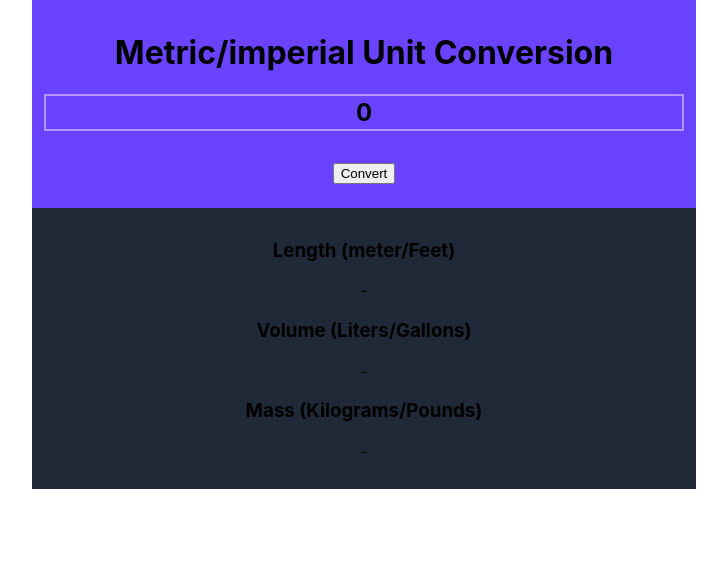
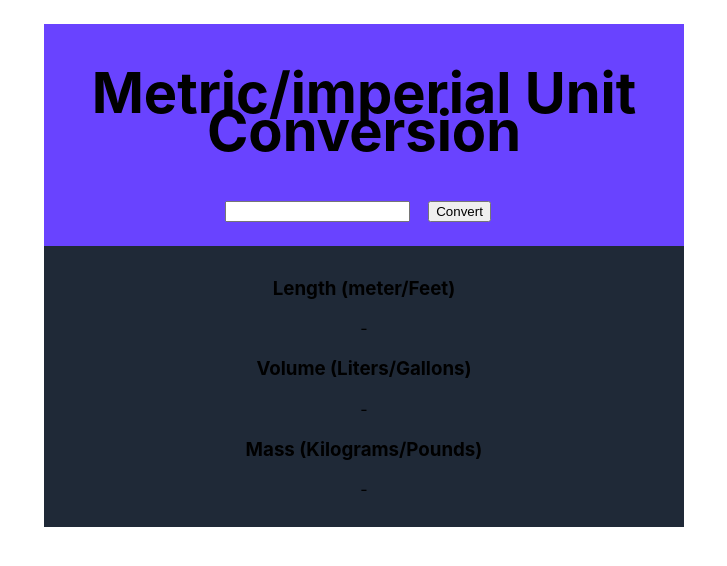
Before and after one commit to rami3-bit/Unit-Converter, a plain HTML site: page index.html in a window 1280 px wide. Shown: the whole page, without its empty margins (276-1003 px from the left). Drawn offline with Linux system fonts and the light colour scheme.

Commit message:
more design update

```diff
--- a/index.html
+++ b/index.html
@@ -11,7 +11,7 @@
 	<div class="container">
 		<div class="upper-part">
 			<h1>Metric/imperial Unit Conversion</h1>
-				<h2>0</h2>
+				<input id="number" min="10" max="99" maxlength="2">
 					<button>Convert</button>
 		</div>
 		<div class="lower-part">
--- a/style.css
+++ b/style.css
@@ -1,9 +1,11 @@
 body {
-	margin: 0;
+	margin: 24px;
 	background-color: ;
 	font-family: inter;
 	text-align: center;
+
 }
+
 
 .container {
 	display: flex;
@@ -16,6 +18,11 @@ body {
 	background-color: #6943FF;
 	padding: 12px;
 	width: 50%;
+	font-family: Inter;
+font-weight: 800;
+font-size: 28px;
+line-height: 38px;
+
 }
 
 .lower-part {
```
